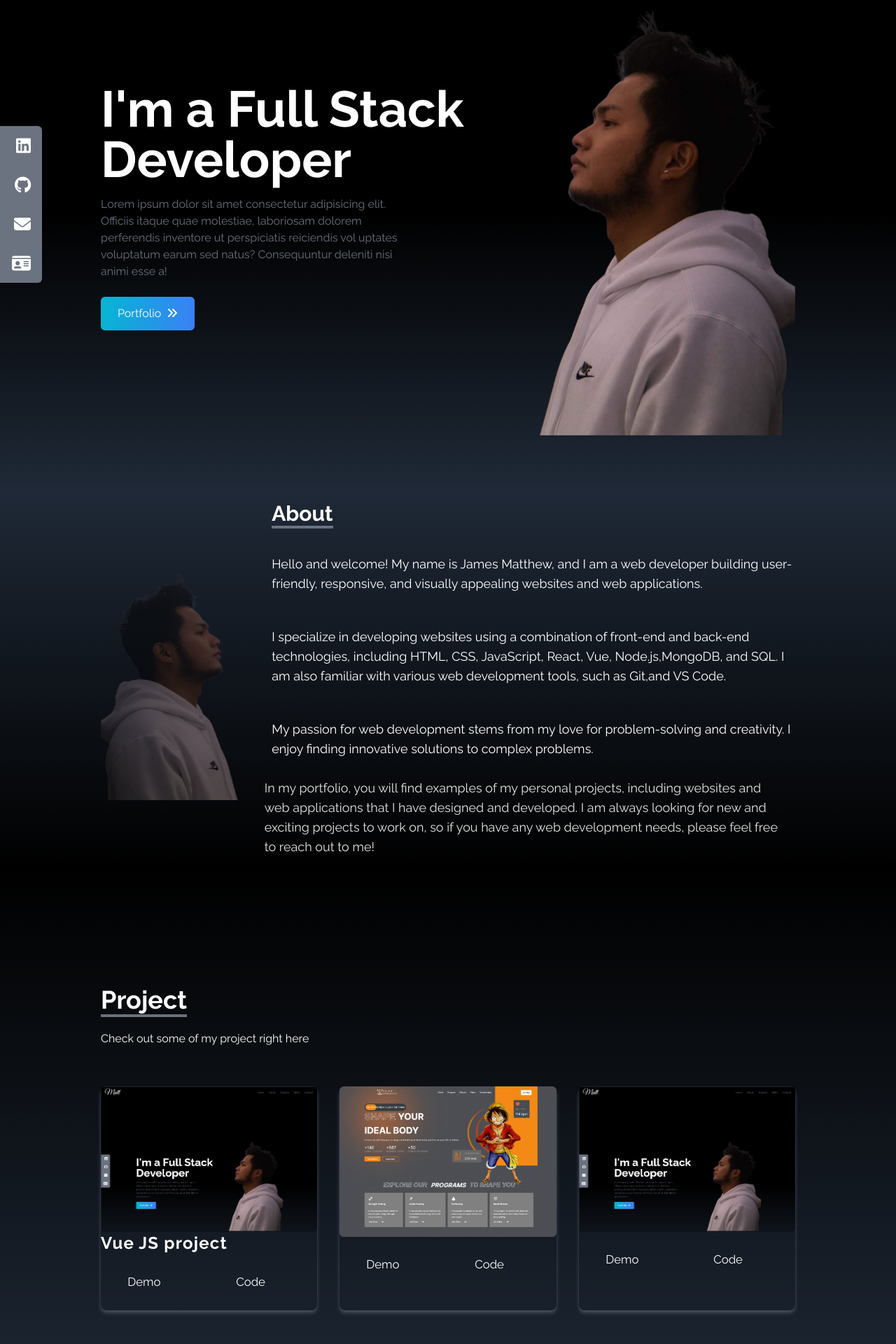
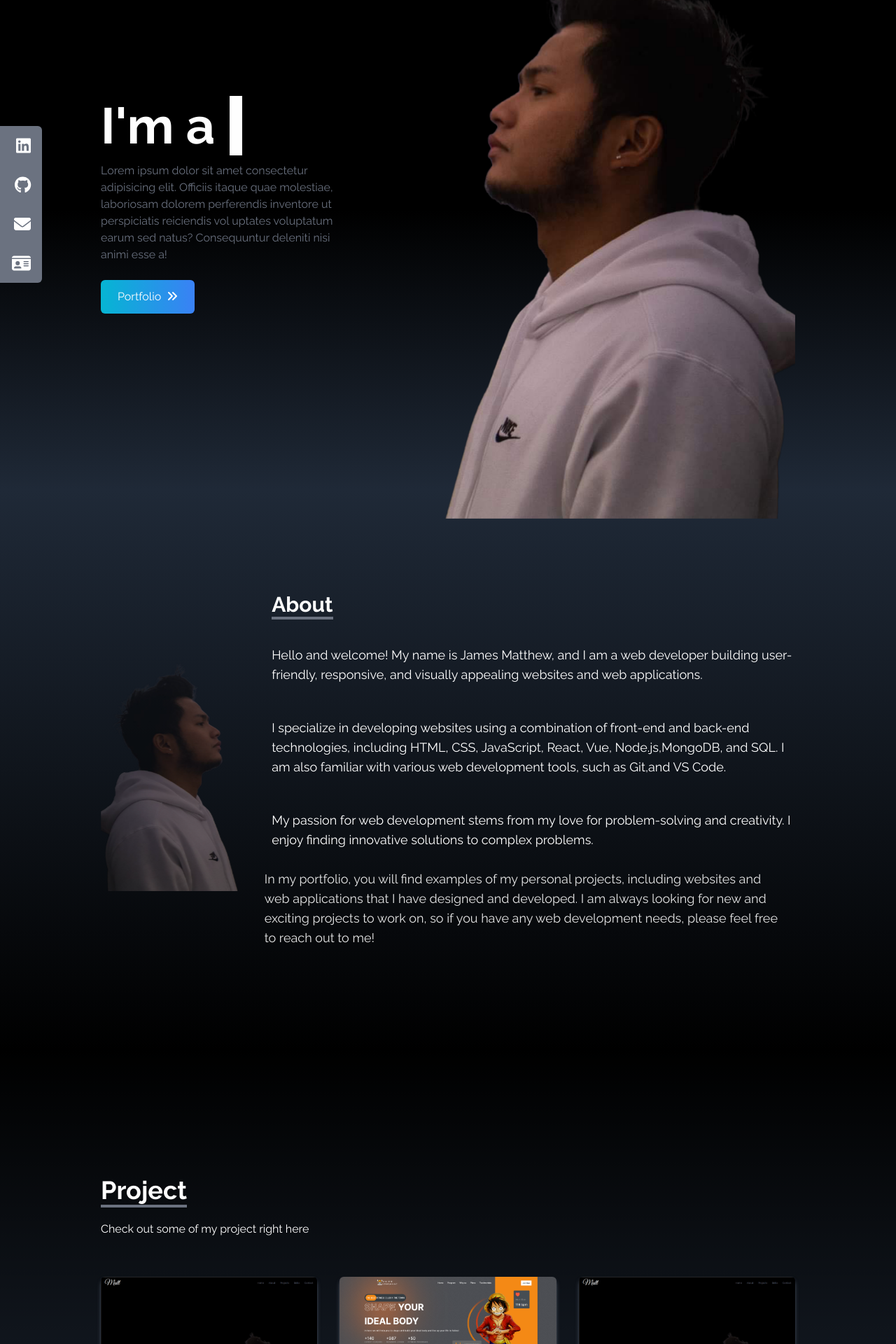
Before and after one commit to jmatthewa/portfolio, a Vue app: page / in a window 1280 px wide. Shown: the part 100-2020 px from the top of the page at 70% size. Built offline with nearby package versions, Linux system fonts and the light colour scheme.

Commit message:
Update readme details

```diff
--- a/src/components/AboutSection.vue
+++ b/src/components/AboutSection.vue
@@ -1,6 +1,5 @@
 <template>
-    <div id="about" class="w-full h-full bg-gradient-to-b from-gray-800 to-black text-white
-        ">
+    <div id="about" class="w-full h-full bg-gradient-to-b from-gray-800 to-black text-white md:h-screen">
 
         <div class="max-w-screen-lg  mx-auto flex flex-col p-4 justify-center items-center  w-full h-full md:flex-row ">
             <transition name="slide2" appear>
--- a/src/components/FooterSection.vue
+++ b/src/components/FooterSection.vue
@@ -1,5 +1,5 @@
 <template>
-    <div class="h-34 flex flex-col items-center justify-center text-white bg-gradient-to-b from-gray-800 to-black">
+    <div class="p-5 h-34 flex flex-col items-center justify-center text-white bg-gradient-to-b from-gray-800 to-black">
         <div class="flex flex-col ">
             <h1 class="flex text-5xl p-5 font-signature items-center justify-center">Matt</h1>
 
--- a/src/components/HeroSection.vue
+++ b/src/components/HeroSection.vue
@@ -4,7 +4,9 @@
             <div class="flex flex-col justify-center h-full">
                 <transition name="slide" appear>
                     <h2  class=" text-4xl  sm:text-7xl  font-bold text-white">
-                        I'm a Full Stack Developer
+                        I'm a
+                        <span class="typed-text"> {{ typeValue }}</span>
+                        <span  :class="{'typing': typeStatus}" class="cursor inline ml-1 w-1">&nbsp;</span>
                     </h2>
 
                 </transition>
@@ -48,10 +50,25 @@ import HeroImage from '../assets/heroImage.png'
 export default {
     setup() {
 
-
+        const typeValue = ''
+        const typeStatus = false
+        const typeArray = ['fun','try','awesome']
+        const typingSpeed = 200
+        const erasingSpeed = 100
+        const newTextDelay = 2000
+        const typeArrayIndex = 0
+        const charIndex = 0
 
         return {
-            HeroImage
+            HeroImage,
+            typeValue,
+            typeStatus,
+            typeArray,
+            typingSpeed,
+            erasingSpeed,
+            newTextDelay,
+            typeArrayIndex,
+            charIndex
         }
     },
     methods: {
@@ -59,7 +76,7 @@ export default {
 
             const element = document.getElementById(id);
             element.scrollIntoView({ behavior: 'smooth' });
-    }
+        }
     }
 }
 </script>
@@ -85,4 +102,24 @@ export default {
   transform: translateX(100px);
   opacity: 0;
 }
+
+
+span.typed-text{
+
+}
+span.cursor.typing {
+    animation: none;
+}
+
+span.cursor {
+    background-color: #fff;
+    animation: cursorBlink 1s infinite;
+
+}
+
+@keyframes cursorBlink {
+    49% { background-color: #fff;}
+    50% { background-color: transparent;}
+    99% { background-color: transparent;}
+}
 </style>
--- a/src/components/ProjectsSection.vue
+++ b/src/components/ProjectsSection.vue
@@ -11,17 +11,17 @@
                   </div>
             </transition>
 
-            <div class="grid sm:grid-cols-2 md:grid-cols-3 gap-8 px-12 sm:px-0">
+            <div class="relative grid sm:grid-cols-2 md:grid-cols-3 gap-8 px-12 sm:px-0">
 
 
 
-                        <div  v-for="project in projects" :key="project.id" class="shadow-md shadow-gray-600 rounded-lg">
+                        <div  v-for="project in projects" :key="project.id" class="group shadow-md shadow-gray-600 rounded-lg">
                             <transition name="slide2" appear>
 
-                                  <img :src="project.src" alt="" class="rounded-md duration-200 hover:scale-105 hover:opacity-20">
+                                  <img :src="project.src" alt="" class=" rounded-md duration-200 hover:scale-105  group-hover:opacity-20">
 
                               </transition>
-                              <span class="text-2xl font-bold text-white tracking-wider">
+                              <span class="group-hover:block hidden p-1 absolute top-0 text-2xl font-bold text-white tracking-wider">
                                     {{ project.title }}
                               </span>
 
```
